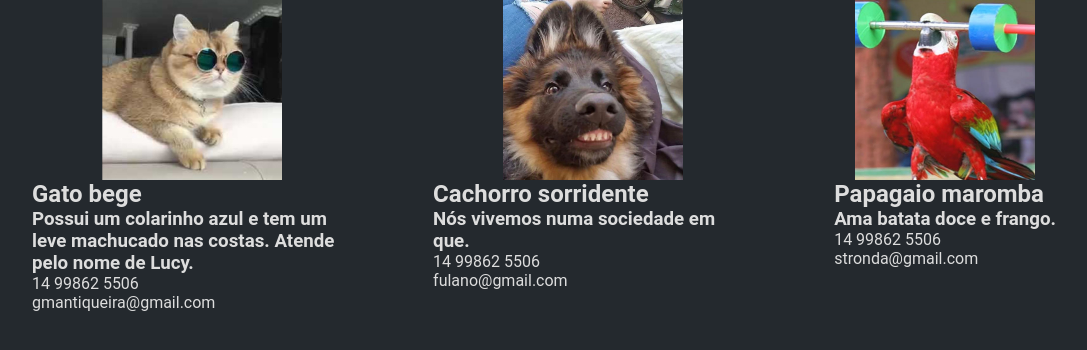
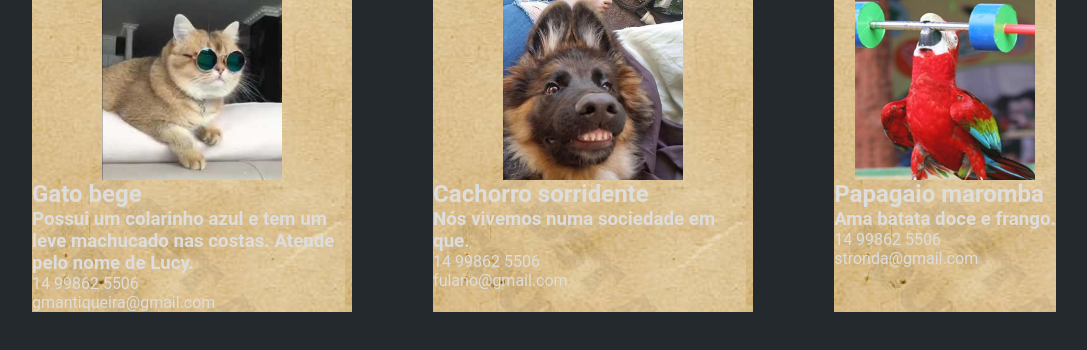
Before and after one commit to NeoAssist/neolabs-workshop-react, a React (Vite) app: page / in a window 1280 px wide. Shown: the top 350 px of the page, without its empty margins (96-1183 px from the left). Built offline with nearby package versions, Linux system fonts and the light colour scheme.

Commit message:
WIP | Styles and assets

```diff
--- a/assets/style.css
+++ b/assets/style.css
@@ -50,6 +50,7 @@ ul {
 }
 
 #root .container .poster {
+  background-image: url("./bg-wanted.png");
   display: flex;
   flex-direction: column;
   max-width: 320px;
```
Also changed, not shown: assets/bg-page.png (added), assets/bg-wanted.png (added).
